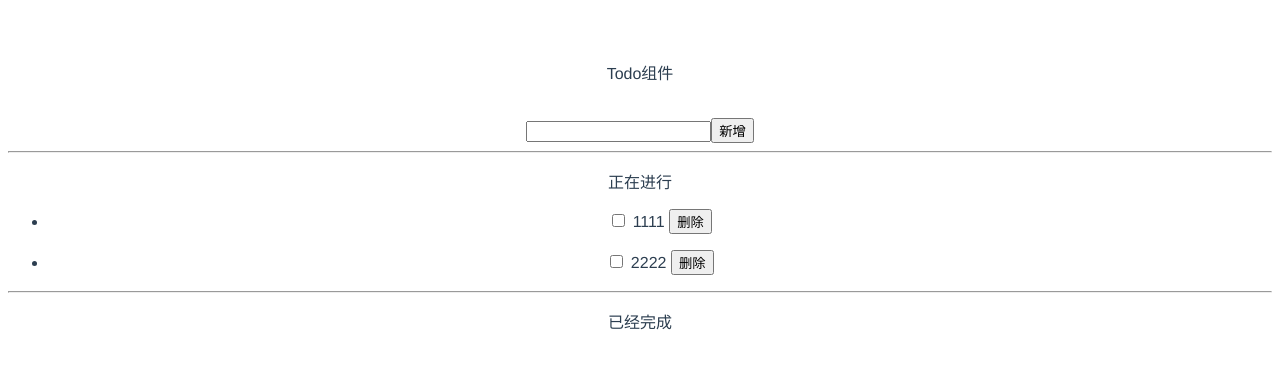
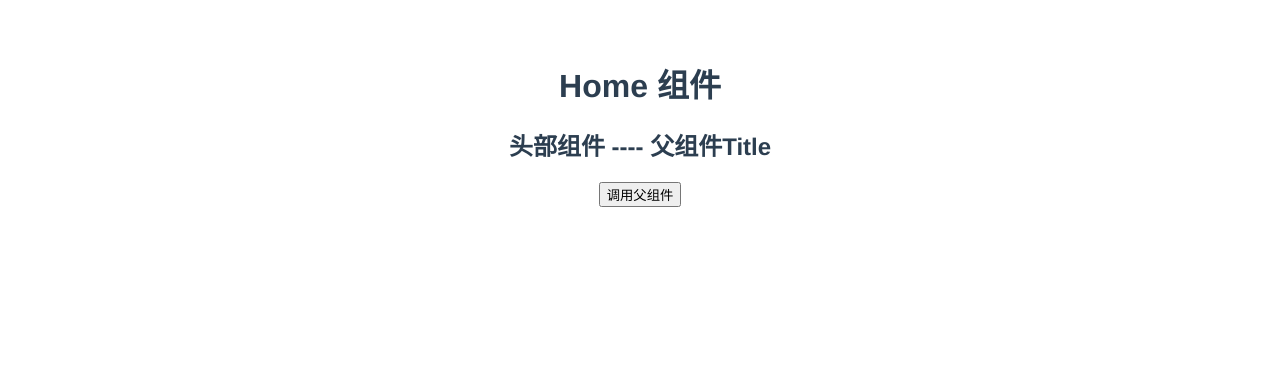
Before and after one commit to shaopro/vue-primer, a Vue app: page / in a window 1280 px wide. Shown: the top 368 px of the page. Built offline with nearby package versions, Linux system fonts and the light colour scheme.

Commit message:
完成子组件调用父组件

```diff
--- a/src/App.vue
+++ b/src/App.vue
@@ -1,16 +1,17 @@
 <template>
     <div id="app">
-        <v-todo></v-todo>
+        <v-home></v-home>
     </div>
 </template>
 
 <script>
-    import Todo from './components/Todo.vue'
+
+    import Home from "@/components/Home";
 
     export default {
         name: 'app',
         components: {
-            "v-todo": Todo
+            "v-home": Home
         }
     }
 
--- /dev/null
+++ b/src/components/Header.vue
@@ -0,0 +1,40 @@
+<template>
+    <div class="header">
+        <h2>头部组件 ---- {{title}}</h2>
+
+        <button @click="run('click')">调用父组件</button>
+    </div>
+</template>
+
+<script>
+    export default {
+        name: 'Header',
+        props: ["title","run"],
+        data() {
+            return {
+
+            };
+        }
+    }
+</script>
+
+<!--Add "scoped" attribute to limit CSS to this component only-->
+<style scoped>
+    h3 {
+        margin: 40px 0 0;
+    }
+
+    ul {
+        list-style-type: none;
+        padding: 0;
+    }
+
+    li {
+        display: inline-block;
+        margin: 0 10px;
+    }
+
+    a {
+        color: #42b983;
+    }
+</style>
--- /dev/null
+++ b/src/components/Home.vue
@@ -0,0 +1,49 @@
+<template>
+    <div class="home">
+        <h1>Home 组件</h1>
+        <v-header :title="home_title" :run="home_run"></v-header>
+    </div>
+</template>
+
+<script>
+
+    import Header from "@/components/Header";
+
+    export default {
+        name: 'Home',
+        components: {
+            "v-header": Header
+        },
+        data() {
+            return {
+                home_title: "父组件Title",
+            }
+        },
+        methods: {
+            home_run(data) {
+                window.console.log("parentMethod ---- " + data)
+            }
+        }
+    }
+</script>
+
+<!--Add "scoped" attribute to limit CSS to this component only-->
+<style scoped>
+    h3 {
+        margin: 40px 0 0;
+    }
+
+    ul {
+        list-style-type: none;
+        padding: 0;
+    }
+
+    li {
+        display: inline-block;
+        margin: 0 10px;
+    }
+
+    a {
+        color: #42b983;
+    }
+</style>
--- a/src/components/Todo.vue
+++ /dev/null
@@ -1,79 +0,0 @@
-<template>
-    <div class="home">
-        <P>Todo组件</P>
-        <br>
-        <label>
-            <input type="text" v-model="content">
-        </label>
-        <button @click="add()">新增</button>
-        <br>
-        <hr>
-
-        <p>正在进行</p>
-        <ul v-for="(one,index) in list" :key="index">
-            <li v-if="!one.checked">
-                <input type="checkbox" v-model="one.checked">
-                {{one.content}}
-                <button @click="remove(index)">删除</button>
-            </li>
-        </ul>
-        <hr>
-
-        <p>已经完成</p>
-        <ul v-for="(one,index) in list" :key="index">
-            <li v-if="one.checked">
-                <input type="checkbox" v-model="one.checked">
-                {{one.content}}
-                <button @click="remove(index)">删除</button>
-            </li>
-        </ul>
-
-
-    </div>
-</template>
-
-<script>
-
-    export default {
-        name: 'Home',
-        data() {
-            return {
-                content: "",
-                list: [
-                    {checked: false, content: "1111"},
-                    {checked: false, content: "2222"},
-                ]
-            }
-        },
-        methods: {
-            add() {
-                this.list.push({checked: false, content: this.content});
-                this.content = "";
-            },
-            remove(index) {
-                this.list.splice(index, 1);
-            }
-        }
-    }
-</script>
-
-<!-- Add "scoped" attribute to limit CSS to this component only -->
-<!--<style scoped>-->
-<!--    h3 {-->
-<!--        margin: 40px 0 0;-->
-<!--    }-->
-
-<!--    ul {-->
-<!--        list-style-type: none;-->
-<!--        padding: 0;-->
-<!--    }-->
-
-<!--    li {-->
-<!--        display: inline-block;-->
-<!--        margin: 0 10px;-->
-<!--    }-->
-
-<!--    a {-->
-<!--        color: #42b983;-->
-<!--    }-->
-<!--</style>-->
```
